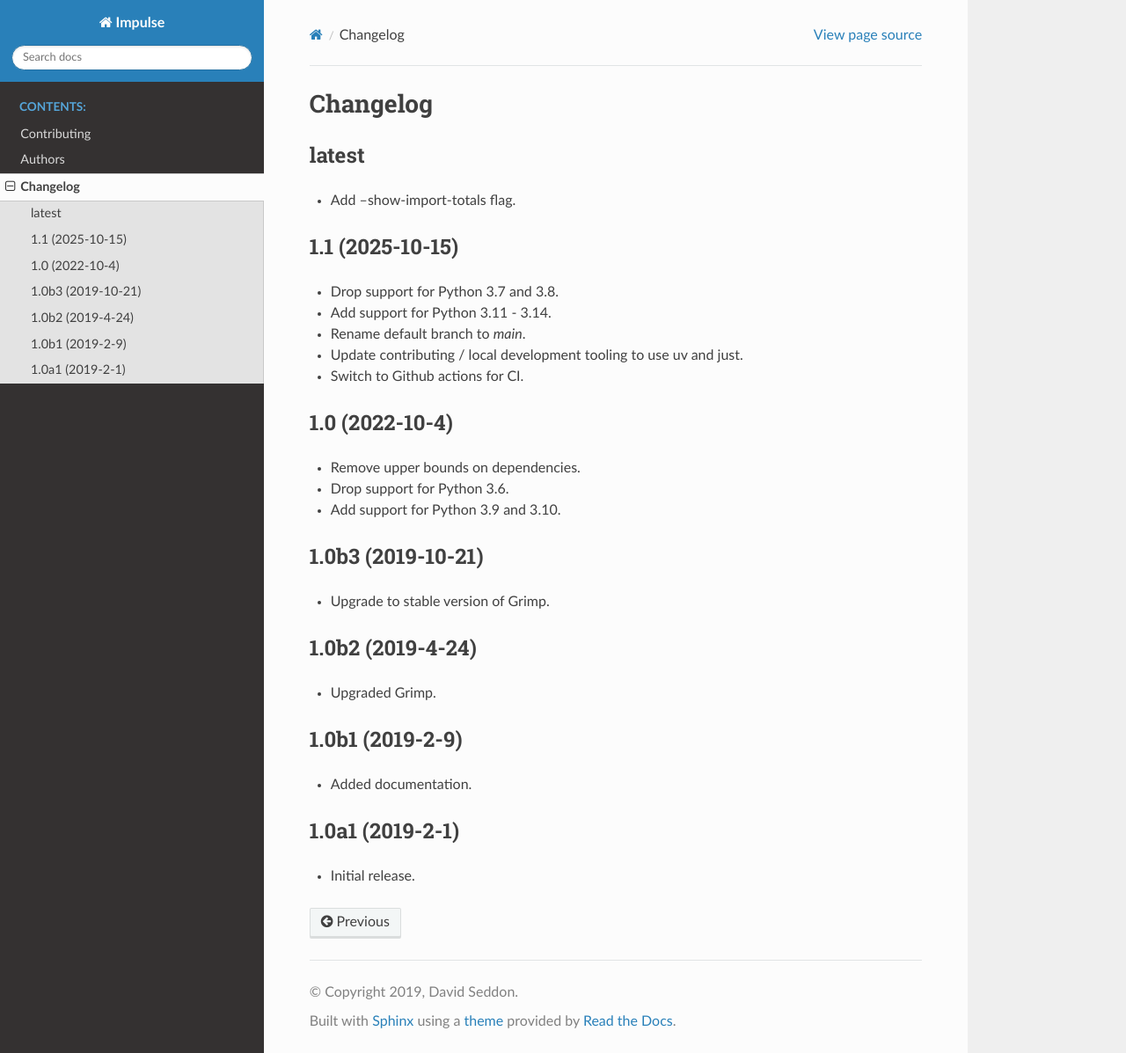
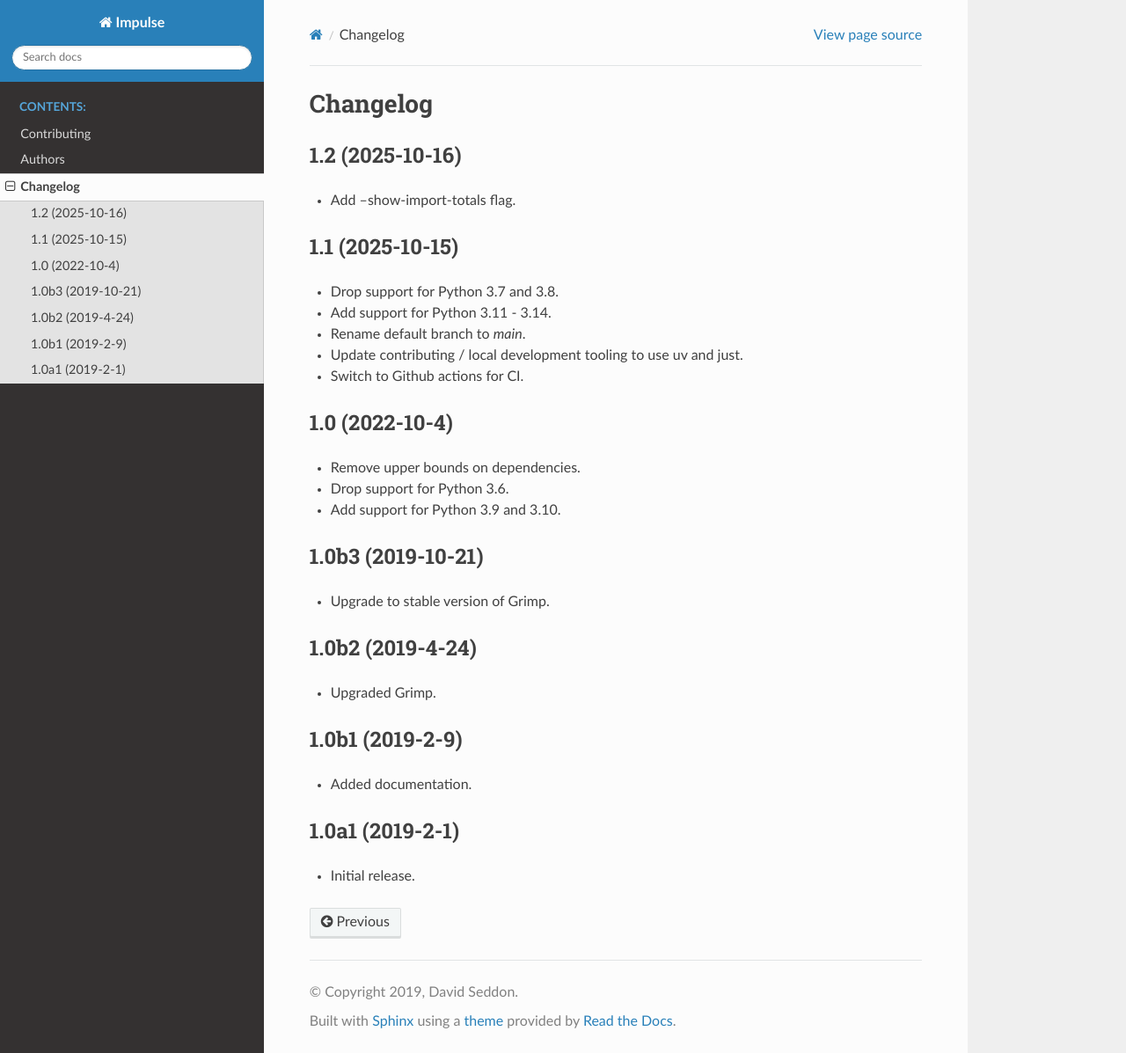
Before and after one commit to seddonym/impulse, a Sphinx documentation site: the page built from docs/changelog.rst, in a window 1280 px wide and 1197 px high. Shown: the whole window at 88% size. Built offline with Sphinx 7.4.7 and the Read the Docs theme 3.1.0, drawn with Linux system fonts in a browser that asks for light colours.

Commit message:
Release v1.2

```diff
--- a/CHANGELOG.rst
+++ b/CHANGELOG.rst
@@ -1,8 +1,8 @@
 Changelog
 =========
 
-latest
-------
+1.2 (2025-10-16)
+----------------
 
 * Add --show-import-totals flag.
 
--- a/docs/conf.py
+++ b/docs/conf.py
@@ -26,7 +26,7 @@
 # The short X.Y version
 version = ""
 # The full version, including alpha/beta/rc tags
-release = "1.1"
+release = "1.2"
 
 
 # -- General configuration ---------------------------------------------------
--- a/pyproject.toml
+++ b/pyproject.toml
@@ -1,6 +1,6 @@
 [project]
 name = "impulse"
-version = "1.1"
+version = "1.2"
 license = {text = "BSD 2-Clause License"}
 description = "Command line interface for analyzing Python imports."
 authors = [
--- a/src/impulse/__init__.py
+++ b/src/impulse/__init__.py
@@ -1 +1 @@
-__version__ = "1.1"
+__version__ = "1.2"
```
Also changed, not shown: 1 other file.
